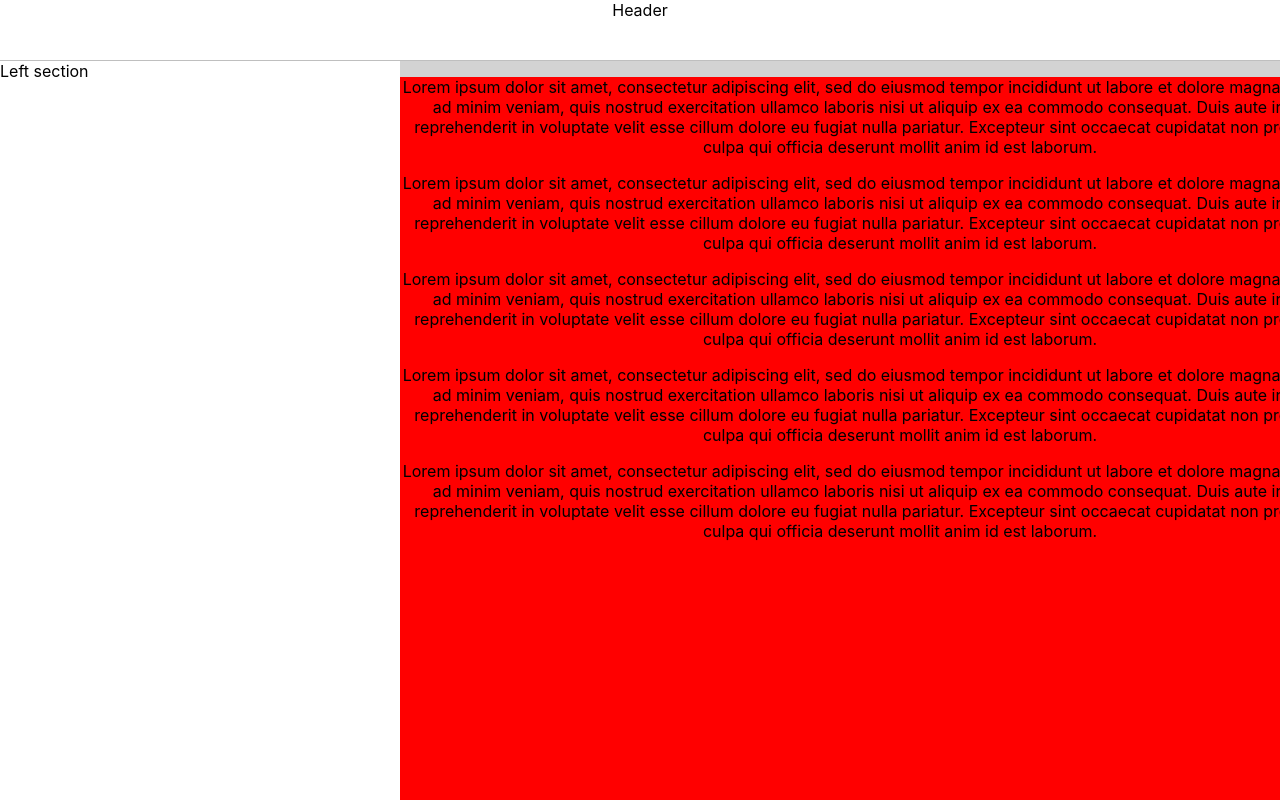
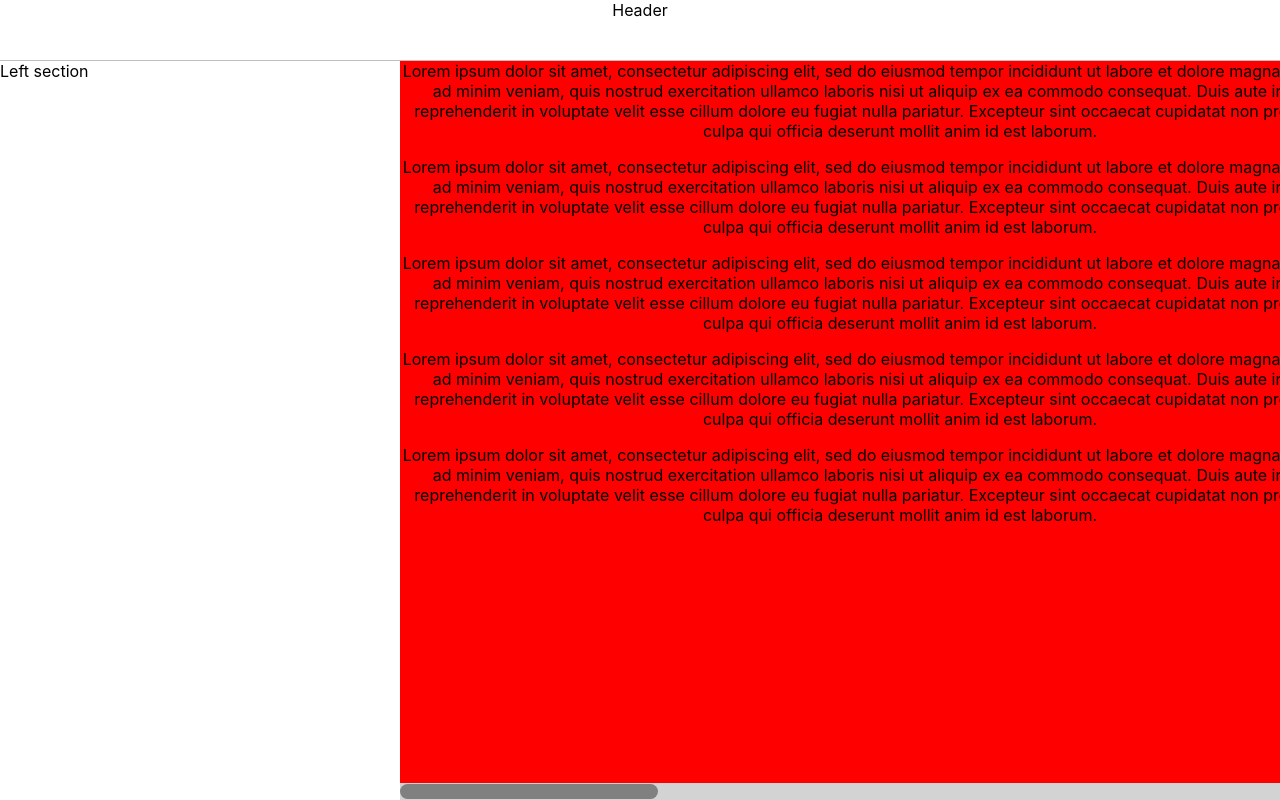
Before and after one commit to dankocher/two-tables-scroll, a React (Create React App) app: page / in a window 1280 px wide. Built offline with nearby package versions, Linux system fonts and the light colour scheme.

Commit message:
Added Horizontal Scroll

```diff
--- a/src/App.js
+++ b/src/App.js
@@ -21,7 +21,7 @@ class App extends React.Component {
   getContent = () => {
       let content = [];
       for (let i = 0; i < 5; i++) {
-        content.push(<p>Lorem ipsum dolor sit amet, consectetur adipiscing elit, sed do eiusmod tempor incididunt ut labore et dolore magna aliqua. Ut enim ad minim veniam, quis nostrud exercitation ullamco laboris nisi ut aliquip ex ea commodo consequat. Duis aute irure dolor in reprehenderit in voluptate velit esse cillum dolore eu fugiat nulla pariatur. Excepteur sint occaecat cupidatat non proident, sunt in culpa qui officia deserunt mollit anim id est laborum.</p>)
+        content.push(<p key={'p-'+i}>Lorem ipsum dolor sit amet, consectetur adipiscing elit, sed do eiusmod tempor incididunt ut labore et dolore magna aliqua. Ut enim ad minim veniam, quis nostrud exercitation ullamco laboris nisi ut aliquip ex ea commodo consequat. Duis aute irure dolor in reprehenderit in voluptate velit esse cillum dolore eu fugiat nulla pariatur. Excepteur sint occaecat cupidatat non proident, sunt in culpa qui officia deserunt mollit anim id est laborum.</p>)
       }
       return content;
   };
@@ -34,7 +34,7 @@ class App extends React.Component {
   };
 
   setScrollPosition = scrollPosition => {
-    console.log(scrollPosition)
+    // console.log(scrollPosition)
     this.setState({scrollPosition})
   };
 
--- a/src/App.scss
+++ b/src/App.scss
@@ -35,3 +35,8 @@ html, body, #root, .App {
     }
   }
  }
+
+
+p {
+  margin-top: 0;
+}
--- a/src/components/TwoTablesScroll/TwoTablesScroll.js
+++ b/src/components/TwoTablesScroll/TwoTablesScroll.js
@@ -16,15 +16,23 @@ class TwoTablesScroll extends React.Component {
     state = {
         scrolled: false,
         leftSidePosition: 0,
-        topSidePosition: 0
+        topSidePosition: 0,
+        leftScroll: 0,
+        hWidthScroll: 240,
+        vWidthScroll: 0,
+        topScroll: 0
     };
 
 
     componentDidMount() {
-        console.log(this.__left.clientWidth, this.props.leftMinSize, this.props.leftPosition);
         this.setState({
             leftSidePosition: -(this.__left.clientWidth - this.props.leftMinSize) + this.props.leftPosition
-        })
+        });
+
+        let aspectRatio = this.__scroll.clientWidth / this.__content.clientWidth;
+        let hWidthScroll = aspectRatio * this.__scroll.clientWidth;
+        this.setState({hWidthScroll});
+        this.startScroll()
     }
 
     handleHorizontalScroll = (e) => {
@@ -48,15 +56,19 @@ class TwoTablesScroll extends React.Component {
             leftScroll = this.props.leftMinSize
         }
         this.props.setScrollPosition(leftScroll);
+
+        let aspectRatio = this.__scroll.clientWidth / this.__content.clientWidth;
+        this.setState({leftScroll: scrollLeft * aspectRatio });
     };
 
     render() {
-        const {leftComponent, rightComponent, leftMinSize} = this.props;
+        const {leftComponent, rightComponent, leftPosition} = this.props;
         return <div className={`two-tables-scroll${this.state.scrolled ? " -scrolled" : ""}`}
                     ref={__scroll => this.__scroll = __scroll}
             onScroll={this.handleHorizontalScroll}
         >
             <div className={`scroll-content`}
+                 ref={__content => this.__content = __content}
                  style={{paddingLeft: this.state.scrolled ? this.__left.clientWidth : 0}}>
                 <div className="left-component"
                     ref={__left => this.__left = __left}
@@ -71,8 +83,61 @@ class TwoTablesScroll extends React.Component {
                     {rightComponent}
                 </div>
             </div>
+            <div className="hor-scroll"
+                 style={{
+                     width: `calc(100% - ${leftPosition}px)`,
+                     left: leftPosition
+                 }}
+            >
+                <div className="s-thumb"
+                     onMouseUp={this.mouseUpHandle}
+                     onMouseMove={this.mouseMoveHandle}
+                     onMouseDown={this.mouseDownHandle}
+                     style={{
+                    width: this.state.hWidthScroll,
+                    left: this.state.leftScroll
+                }}/>
+            </div>
+            <div className="v-scroll">
+                <div className="-thumb"/>
+            </div>
         </div>
     }
+
+    startScroll() {
+        if (!this.state.scrollStarted) {
+            window.addEventListener('mouseup', this.mouseUpHandle);
+            window.addEventListener('mousemove', this.mouseMoveHandle);
+            this.setState({scrollStarted: true})
+        }
+    }
+
+    componentWillUnmount() {
+        window.removeEventListener('mouseup', this.mouseUpHandle);
+        window.removeEventListener('mousemove', this.mouseMoveHandle);
+    }
+
+    mouseUpHandle = (e) => {
+        if (this.state.dragging) {
+            this.setState({dragging: false});
+        }
+    };
+
+    mouseDownHandle = (e) => {
+        if (!this.state.dragging) {
+            this.setState({dragging: true});
+            this.lastClientX = e.clientX;
+            e.preventDefault();
+        }
+    };
+
+    mouseMoveHandle = (e) => {
+        if (this.state.dragging) {
+            // let scrollTop = scroll_top * this.__container.offsetHeight / this.state.height;
+
+            this.__scroll.scrollLeft += (-this.lastClientX + (this.lastClientX = e.clientX)) * this.__content.offsetWidth / this.__scroll.offsetWidth;
+        }
+    };
 }
 
 export default TwoTablesScroll;
--- a/src/components/TwoTablesScroll/TwoTablesScroll.scss
+++ b/src/components/TwoTablesScroll/TwoTablesScroll.scss
@@ -1,9 +1,10 @@
 .two-tables-scroll {
-  overflow: scroll;
+  overflow: auto;
   width: 100%;
-  display: inline-flex;
-  justify-content: flex-start;
+  //display: inline-flex;
+  //justify-content: flex-start;
   max-height: 100%;
+  //position: relative;
   //height: 100%;
   .scroll-content {
     display: inline-flex;
@@ -29,4 +30,30 @@
       }
     }
   }
+
+  &::-webkit-scrollbar {
+    -webkit-appearance: none;
+  }
+  &::-webkit-scrollbar:horizontal {
+    width: 0;
+    height: 0;
+  }
+
+  .hor-scroll {
+    position: absolute;
+    bottom: 0;
+    left: 0;
+    width: 100%;
+    height: 17px;
+    background-color: lightgray;
+    z-index: 20;
+    .s-thumb {
+      margin: 1px 0 1px;
+      background-color: gray;
+      height: 15px;
+      right: 0;
+      position: absolute;
+      border-radius: 10px;
+    }
+  }
 }
```
